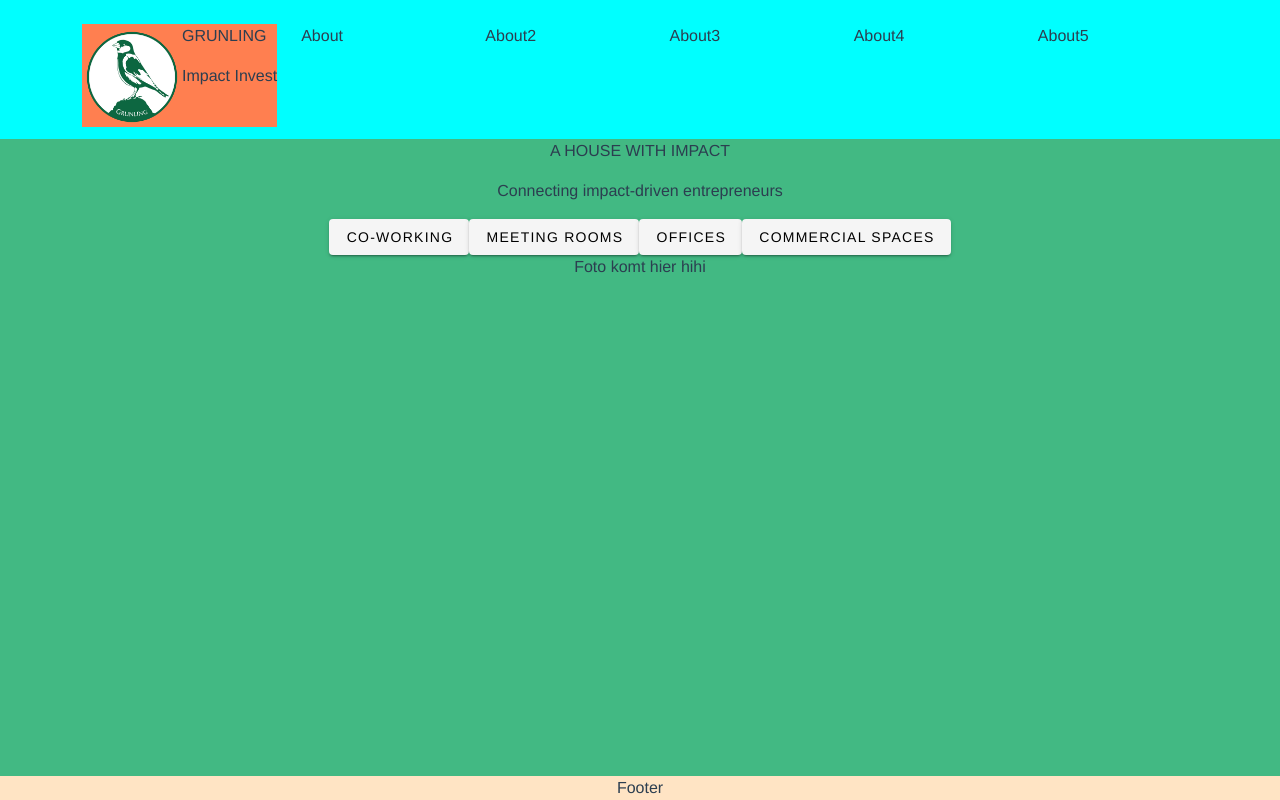
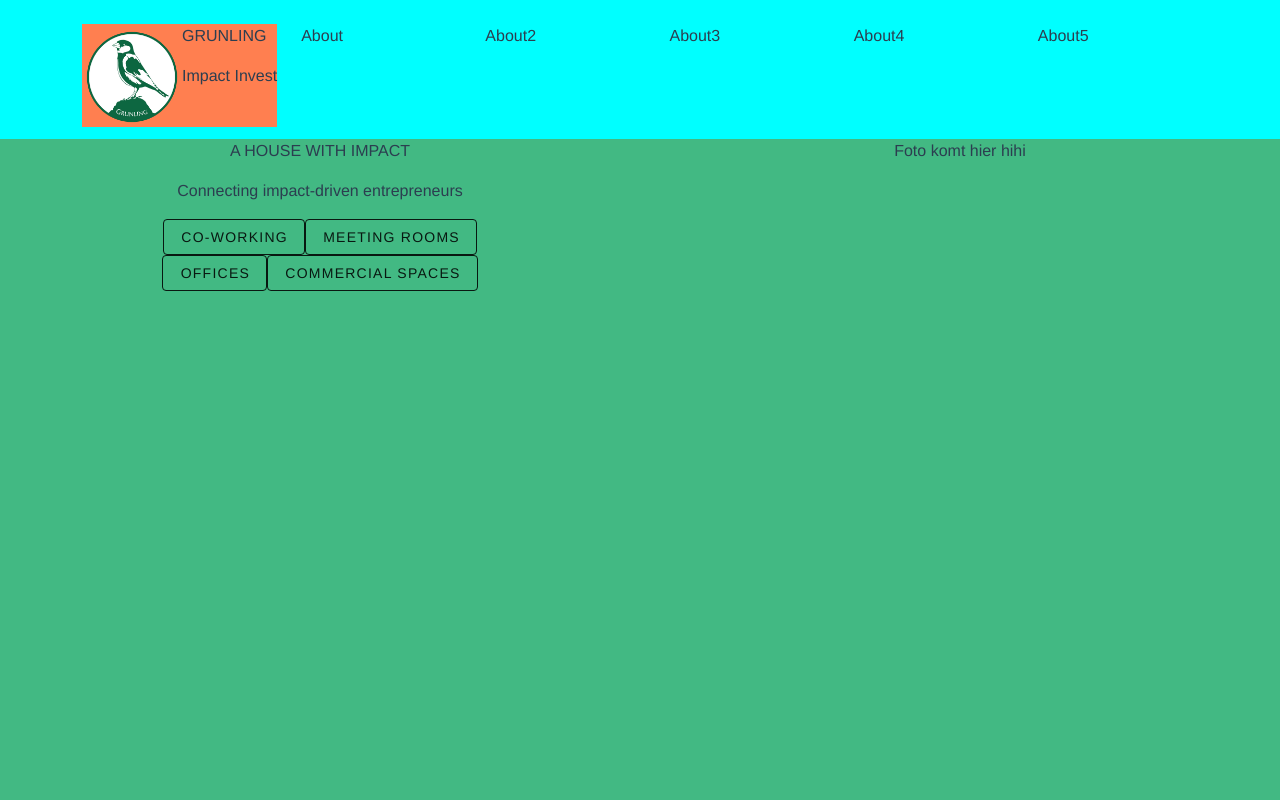
Before and after one commit to simonvbrae/grunling-web, a Vue app: page /about in a window 1280 px wide. Built offline with nearby package versions, Linux system fonts and the light colour scheme; what vue-scrollactive would draw is missing.

Commit message:
Add button styling

```diff
--- a/src/assets/css/main.css
+++ b/src/assets/css/main.css
@@ -30,14 +30,3 @@ body {
   font-family: 'COINAGE_CAPS_ERIC_GILL_W0';
   src: local('COINAGE_CAPS_ERIC_GILL_W0'), url(./fonts/Coinage_Caps_Eric_Gill_W01_Rg.ttf) format('ttf');
 }
-
-/* Menu item styling (box) */
-.borderButton{
-  text-decoration: none;
-  color: black;
-  border: 10px;
-  border-color: black;
-}
-
-
-/* Logo & title component */
--- a/src/views/AboutView.vue
+++ b/src/views/AboutView.vue
@@ -1,58 +1,20 @@
 <template>
-  <div>
-    <p>A HOUSE WITH IMPACT</p>
-    <p>Connecting impact-driven entrepreneurs</p>
-    <div>
-      <v-btn
-        class="text-center borderButton"
-        style="
-          border-width: 100px;
-          background-color: ;
-          text-decoration: none;
-          color: black;
-          border-color: black;
-        "
-      >
-        Co-working
-      </v-btn>
-      <v-btn
-        class="text-center borderButton"
-        style="
-          border-width: 100px;
-          background-color: ;
-          text-decoration: none;
-          color: black;
-          border-color: black;
-        "
-      >
-        Meeting rooms
-      </v-btn>
-      <v-btn
-        class="text-center borderButton"
-        style="
-          border-width: 100px;
-          background-color: ;
-          text-decoration: none;
-          color: black;
-          border-color: black;
-        "
-      >
-        Offices
-      </v-btn>
-      <v-btn
-        class="text-center borderButton"
-        style="
-          border-width: 100px;
-          background-color: ;
-          text-decoration: none;
-          color: black;
-          border-color: black;
-        "
-      >
-        Commercial spaces
-      </v-btn>
+  <div class="wrapper">
+    <div class="layoutColumn">
+      <p>A HOUSE WITH IMPACT</p>
+      <p>Connecting impact-driven entrepreneurs</p>
+      <div class="buttonBox">
+        <div class="buttonRow">
+          <v-btn class="text-center" outlined> Co-working </v-btn>
+          <v-btn class="text-center" outlined> Meeting rooms </v-btn>
+        </div>
+        <div class="buttonRow">
+          <v-btn class="text-center" outlined> Offices </v-btn>
+          <v-btn class="text-center" outlined> Commercial spaces </v-btn>
+        </div>
+      </div>
     </div>
-    <div>Foto komt hier hihi</div>
+    <div class="layoutColumn">Foto komt hier hihi</div>
   </div>
 </template>
 
@@ -68,6 +30,13 @@ export default Vue.extend({
 </script>
 
 <style scoped>
+.wrapper {
+  display: flex;
+  flex-direction: row;
+}
+.layoutColumn {
+  flex: 1;
+}
 .borderButton {
   text-decoration: none;
   color: black;
```
